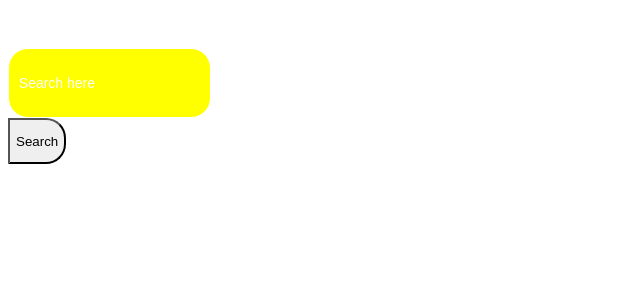
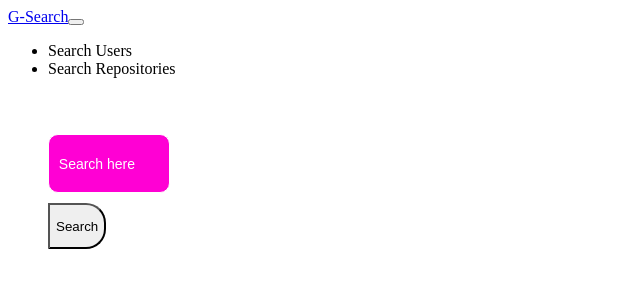
Before and after one commit to Marah-uwase/Git-search-app, an Angular app: page / in a window 1280 px wide. Shown: the top 300 px of the page, without its empty margins (0-640 px from the left). Built offline with nearby package versions, Linux system fonts and the light colour scheme.

Commit message:
added a navigation bar

```diff
--- a/src/app/app.component.html
+++ b/src/app/app.component.html
@@ -1 +1,3 @@
+<app-navbar></app-navbar>
+
 <app-search-user></app-search-user>
--- a/src/app/app.module.ts
+++ b/src/app/app.module.ts
@@ -11,6 +11,7 @@
 import {HttpClientModule} from '@angular/common/http';
 import { DatepipePipe } from './datepipe.pipe';
 import { HighlightDirective } from './highlight.directive';
+import { NavbarComponent } from './navbar/navbar.component';
 
 
 @NgModule({
@@ -22,6 +23,7 @@
     // RepositoryComponent,
     DatepipePipe,
     HighlightDirective,
+    NavbarComponent,
 
 
   ],
--- /dev/null
+++ b/src/app/navbar/navbar.component.html
@@ -0,0 +1,12 @@
+<nav class="navbar navbar-expand-lg navbar-dark">
+    <a class="navbar-brand logotext" routerLink="user-list" Highlight>{{logo}}</a>
+    <button class="navbar-toggler" type="button" data-toggle="collapse" data-target="#navbarSupportedContent" aria-controls="navbarSupportedContent" aria-expanded="false" aria-label="Toggle navigation">
+      <span class="navbar-toggler-icon"></span>
+    </button>
+    <div class="collapse navbar-collapse" id="navbarSupportedContent">
+      <ul class="navbar-nav mr-auto nav-links">
+        <li class="nav-link" routerLink="user-list">Search Users</li>
+        <li class="nav-link" routerLink="repo-list">Search Repositories</li>
+      </ul>
+    </div>
+  </nav>
--- /dev/null
+++ b/src/app/navbar/navbar.component.ts
@@ -0,0 +1,17 @@
+import { Component, OnInit } from '@angular/core';
+
+@Component({
+  selector: 'app-navbar',
+  templateUrl: './navbar.component.html',
+  styleUrls: ['./navbar.component.css']
+})
+export class NavbarComponent implements OnInit {
+
+  logo = 'G-Search';
+
+  constructor() { }
+
+  ngOnInit(): void {
+  }
+
+}
--- a/src/app/search-user/search-user.component.css
+++ b/src/app/search-user/search-user.component.css
@@ -2,11 +2,13 @@
     padding-top: 40px;
   }
   input {
-    background: yellow;
+    background: rgb(255, 0, 212);
     border: 1px solid #ffffff;
+    margin-left:40px;
     padding: .8em .7em;
-    height: 46px;
-    border-radius: 20px;
+    height: 35px;
+    width: 100px;
+    border-radius: 10px;
     outline: none !important;
     font-size: 14px;
     color: #fff;
@@ -14,6 +16,9 @@
   .btn{
     border-radius: 0 20px 20px 0;
     height: 46px;
+    margin-left:40px;
+    margin-top: 10px;
+
   }
   input::placeholder{
     color: #ffffff;
```
Also changed, not shown: src/app/navbar/navbar.component.css (added), 1 other file (tests, documents, lock files or other folders).
